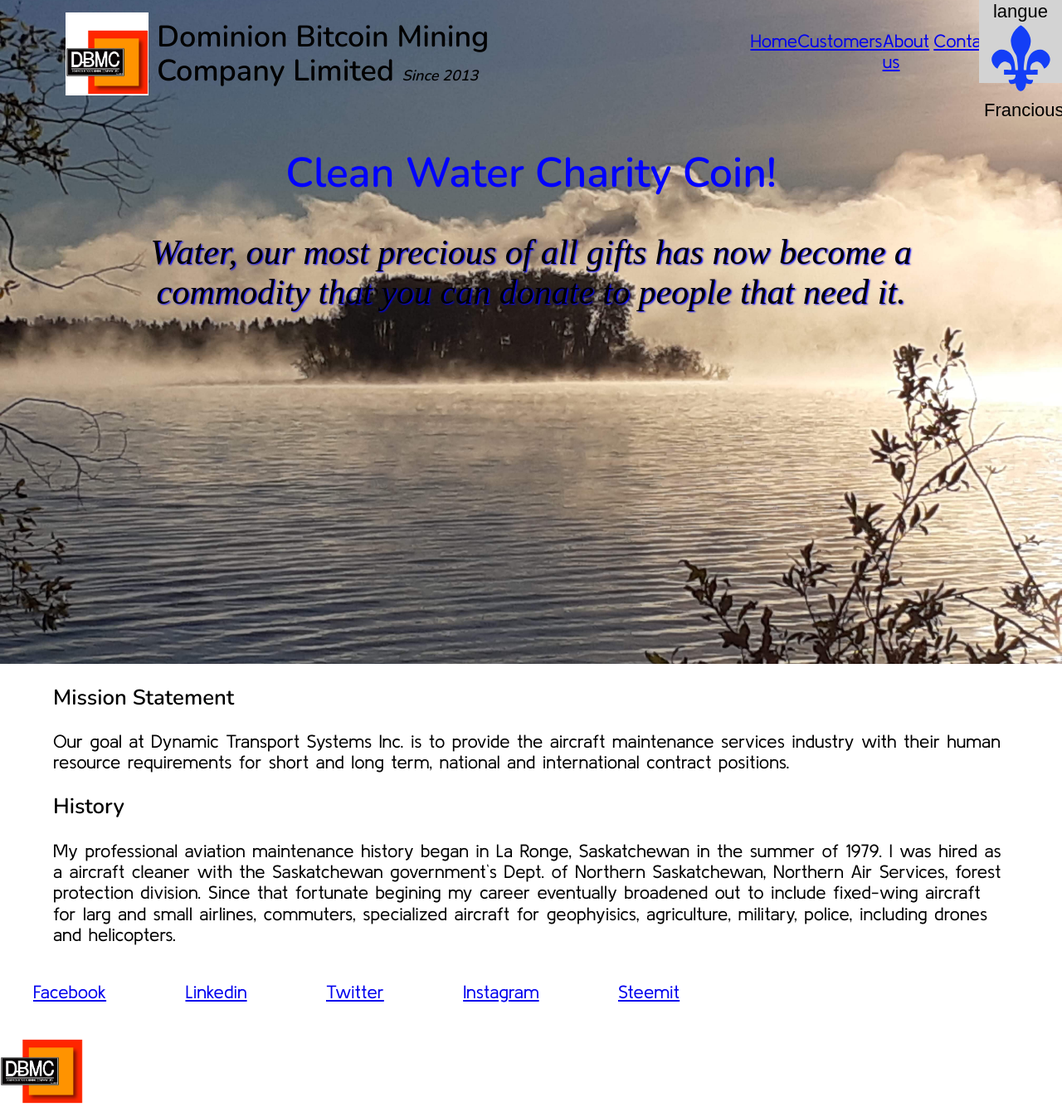
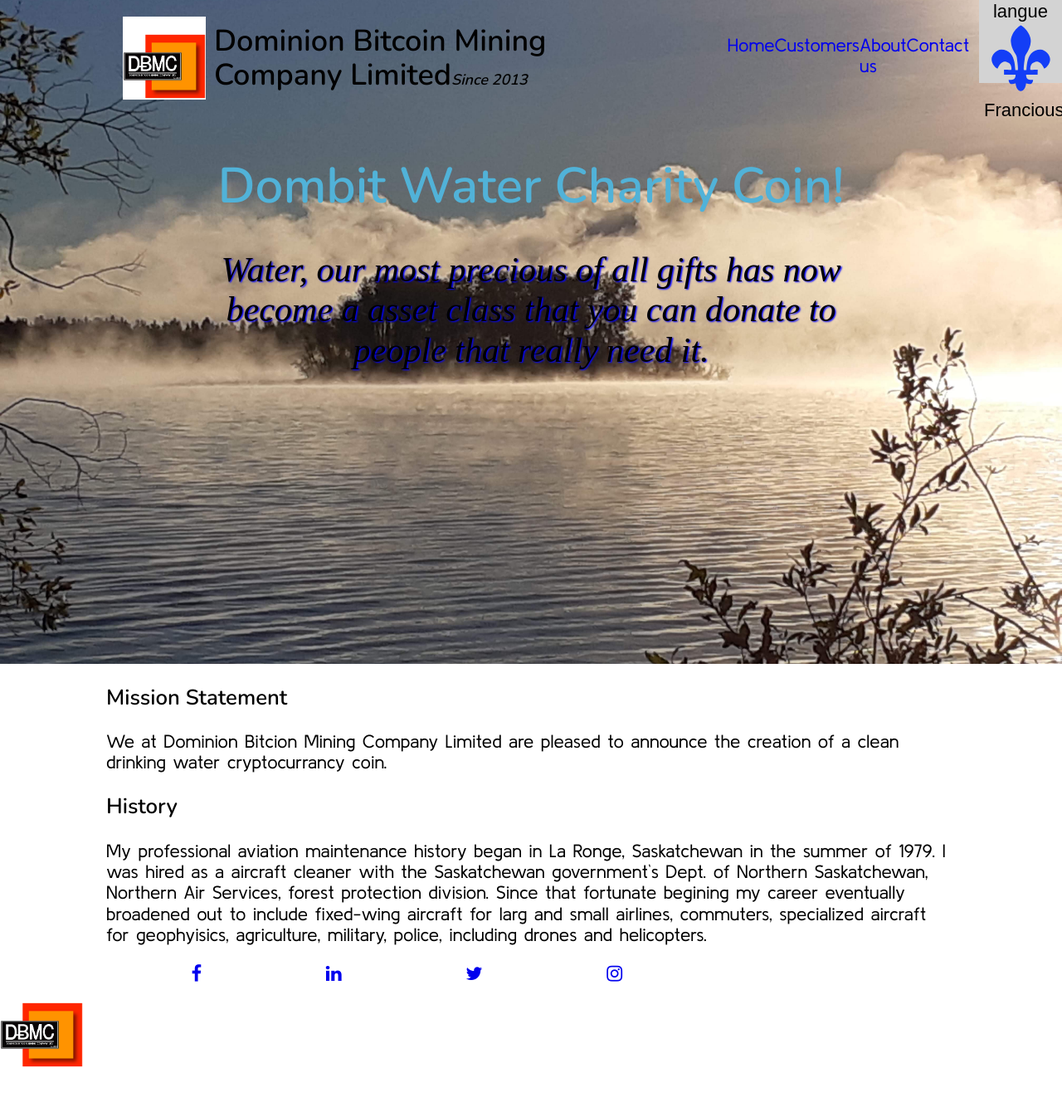
Before and after one commit to Raymond186/javascript-project2-watercoin, a plain HTML site: page index.html in a window 1280 px wide. Shown: the whole page at 83% size. After the commit the page ends 1292 px from the top, so only its background shows below. Drawn offline with nearby package versions, Linux system fonts and the light colour scheme.

Commit message:
added icons to social meadialinks

```diff
--- a/index.html
+++ b/index.html
@@ -9,6 +9,7 @@
       href="https://fonts.googleapis.com/css?family=Kulim+Park:400,600|Nunito:400,600&display=swap"
       rel="stylesheet"
     />
+    <link rel="stylesheet" href="https://cdnjs.cloudflare.com/ajax/libs/font-awesome/4.7.0/css/font-awesome.min.css">
     <link rel="stylesheet" href="./styles/style.css" />
   </head>
   <body>
@@ -20,10 +21,11 @@
 
             <h3 class="english">
               <div>Dominion Bitcoin Mining</div>
-              <div>Company Limited <em>Since 2013</em></div>
+              <div>Company Limited<em>Since 2013</em></div>
             </h3>
             <h3 class="french hide">
-              Systems De Transport Dynamique Incorporé <em>Puisque 2013</em>
+              <div>Dominion Bitcoin Mining</div>
+              <div>Company Limited<em>Puisque 2013</em></div>
             </h3>
           </div>
 
@@ -55,27 +57,30 @@
         </div>
         <div class="wrapper banner-container">
           <div class="banner english">
-            <h1>Clean Water Charity Coin!</h1>
+            <h1>Dombit Water Charity Coin!</h1>
             <p>
-              Water, our most precious of all gifts has now become a commodity
-              that you can donate to people that need it.
+              Water, our most precious of all gifts has now become a asset class
+              that you can donate to people that really need it.
             </p>
           </div>
           <div class="banner french hide">
-            <h1>Àxe sur la mission</h1>
+            <h1>Dombit Pièce D'eau</h1>
+            <p>
+              L'eau, norte plus prècieux de tous les cadeaux, est maintenant
+              devenue une classe d'actifs que vouspouvez donner aux personnes
+              qui en ont vraiment besoin.
+            </p>
           </div>
         </div>
       </div>
+      <section class="mission english">
     </header>
     <main>
-      <section class="mission english">
         <div class="wrapper">
           <h3>Mission Statement</h3>
           <p>
-            Our goal at Dynamic Transport Systems Inc. is to provide the
-            aircraft maintenance services industry with their human resource
-            requirements for short and long term, national and international
-            contract positions.
+            We at Dominion Bitcion Mining Company Limited are pleased to
+            announce the creation of a clean drinking water cryptocurrancy coin.
           </p>
         </div>
       </section>
@@ -124,14 +129,15 @@
       </section>
     </main>
     <footer>
-      <div class="Social media links">
+      <div class="wrapper social-media-links">
         <nav>
           <ul>
-            <li><a href="facebook">Facebook</a></li>
-            <li><a href="linkedin">Linkedin</a></li>
-            <li><a href="twitter">Twitter</a></li>
-            <li><a href="instagram">Instagram</a></li>
-            <li><a href="steemit">Steemit</a></li>
+            <li><a href="http://facebook.com" class="fa fa-facebook"></a></li>
+            <li><a href="http://linkedin.com" class="fa fa-linkedin"></a></li>
+            <li><a href="http://twitter.com" class="fa fa-twitter"></a></li>
+            <li><a href="http://instagram.com" class="fa fa-instagram"></a></li>
+            <li><a href="http://steemit.com" class="fa fa-steemit"></a></li>
+            <li><a href="http://voice.com" class="fa fa-voice"></a></li>
             <!-- <li><input type="text" /></li> -->
           </ul>
         </nav>
--- a/styles/sass/_footer.scss
+++ b/styles/sass/_footer.scss
@@ -1,15 +1,12 @@
 footer {
-  nav {
-    width: 80%;
-    display: flex;
-    justify-content: flex;
-  }
   ul {
     width: 80%;
     display: flex;
     list-style: none;
     flex-direction: row;
     justify-content: space-between;
+    padding-left: 0;
+    margin: 0 auto;
   }
 
   .logotwo-box {
--- a/styles/sass/_global.scss
+++ b/styles/sass/_global.scss
@@ -6,11 +6,14 @@ body {
   font-family: "Kulim Park", sans-serif;
   font-size: 2.2rem;
 }
+a {
+  text-decoration: none;
+}
 
 .wrapper {
   max-width: 1300px;
   margin: 0 auto;
-  width: 90%;
+  width: 80%;
 }
 
 .logo {
--- a/styles/sass/_header.scss
+++ b/styles/sass/_header.scss
@@ -33,7 +33,7 @@ header {
   .top-bar {
     margin: 10px;
     display: flex;
-    padding: 5px;
+    padding: 10px;
 
     justify-content: space-between;
   }
@@ -74,8 +74,8 @@ header {
     background-position: center;
 
     h1 {
-      color: blue;
-      font-size: 5rem;
+      color: rgb(81, 178, 216);
+      font-size: 6rem;
       margin: 0;
     }
     p {
```
Also changed, not shown: styles/style.css.
